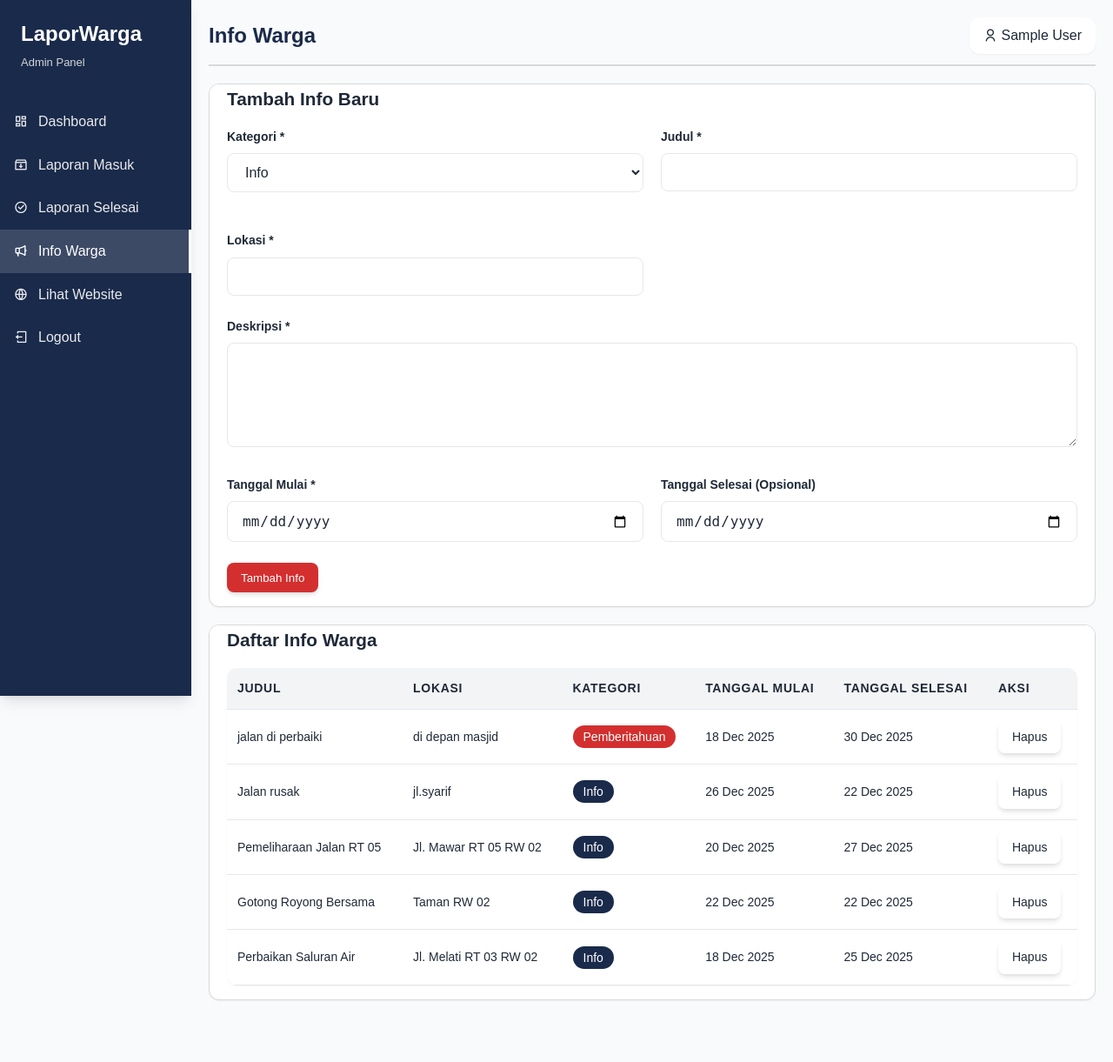
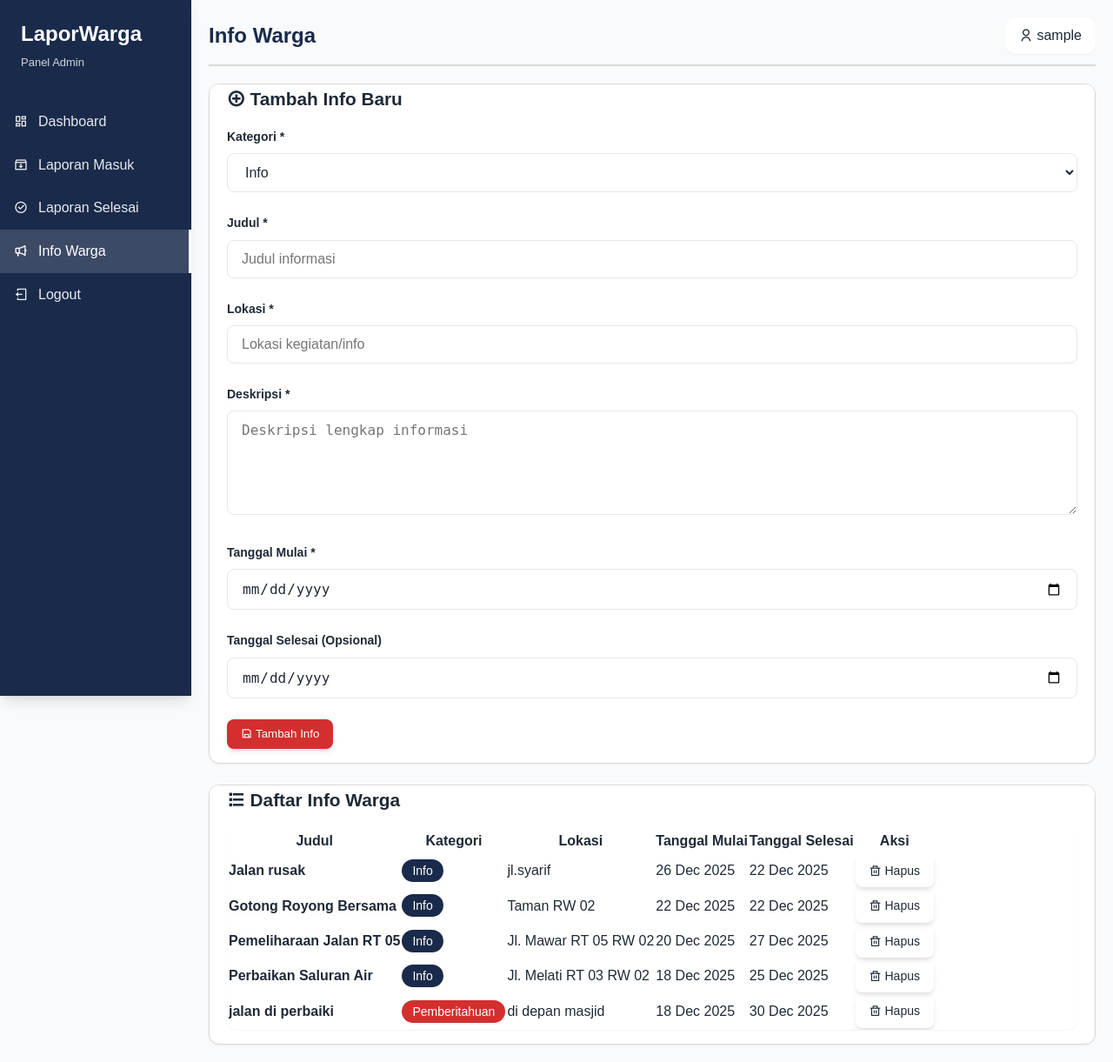
Before and after one commit to akbarpratama-dev/LaporWarga, a PHP site: page /LaporWarga1/admin/info_warga.php in a window 1280 px wide. Shown: the whole page at 87% size. Before the commit the page ends 1150 px from the top, so only its background shows below. Run offline with PHP 8.4, Linux system fonts and the light colour scheme; the visitor is signed in with stand-in values (Sample User, id 1); data comes from the database, SQL or seed files in the repository.

Commit message:
Fix admin pages layout to match dashboard design

```diff
--- a/admin/info_warga.php
+++ b/admin/info_warga.php
@@ -1,101 +1,82 @@
 <?php
 session_start();
-if(!isset($_SESSION['admin_id'])) {
+
+if (!isset($_SESSION['admin_logged_in'])) {
     header("Location: login.php?error=unauthorized");
     exit();
 }
 
 require_once '../config/database.php';
+
 $database = new Database();
 $conn = $database->getConnection();
 
-// Handle deletea
-if(isset($_GET['delete'])) {
-    $query = "DELETE FROM info_warga WHERE id = :id";
-    $stmt = $conn->prepare($query);
+// Handle delete
+if (isset($_GET['delete'])) {
+    $stmt = $conn->prepare("DELETE FROM info_warga WHERE id = :id");
     $stmt->bindParam(':id', $_GET['delete']);
     $stmt->execute();
     header("Location: info_warga.php?deleted=1");
     exit();
 }
 
-// Get all info warga
-$query = "SELECT * FROM info_warga ORDER BY created_at DESC";
-$stmt = $conn->prepare($query);
-$stmt->execute();
-$info_list = $stmt->fetchAll(PDO::FETCH_ASSOC);
+// Get all info
+$stmt = $conn->query("SELECT * FROM info_warga ORDER BY tanggal_mulai DESC");
+$infos = $stmt->fetchAll(PDO::FETCH_ASSOC);
 ?>
 <!DOCTYPE html>
 <html lang="id">
 <head>
   <meta charset="UTF-8">
   <meta name="viewport" content="width=device-width, initial-scale=1.0">
-    <title>Info Warga - LaporWarga</title>
+  <title>Info Warga - Admin</title>
   <link href="https://cdn.jsdelivr.net/npm/remixicon@3.5.0/fonts/remixicon.css" rel="stylesheet">
-    <link href="https://cdnjs.cloudflare.com/ajax/libs/remixicon/3.5.0/remixicon.css" rel="stylesheet">
-    <link rel="stylesheet" href="../public/assets/css/style.css?v=2.2">
+  <link rel="stylesheet" href="/public/assets/css/style.css?v=2.1">
 </head>
 <body class="admin-page">
-    <!-- Admin Sidebar -->
-    <div class="admin-sidebar">
+  <aside class="admin-sidebar">
     <div class="sidebar-header">
       <h2>LaporWarga</h2>
-            <p>Admin Panel</p>
+      <p>Panel Admin</p>
     </div>
     <nav class="sidebar-nav">
-            <a href="dashboard.php" class="sidebar-link">
-                <i class="ri-dashboard-line"></i> Dashboard
-            </a>
-            <a href="laporan_masuk.php" class="sidebar-link">
-                <i class="ri-inbox-archive-line"></i> Laporan Masuk
-            </a>
-            <a href="laporan_selesai.php" class="sidebar-link">
-                <i class="ri-checkbox-circle-line"></i> Laporan Selesai
-            </a>
-            <a href="info_warga.php" class="sidebar-link active">
-                <i class="ri-megaphone-line"></i> Info Warga
-            </a>
-            <a href="../public/index.php" class="sidebar-link" target="_blank">
-                <i class="ri-global-line"></i> Lihat Website
-            </a>
-            <a href="logout.php" class="sidebar-link">
-                <i class="ri-logout-box-line"></i> Logout
-            </a>
+      <a href="/admin/dashboard.php" class="sidebar-link"><i class="ri-dashboard-line"></i> Dashboard</a>
+      <a href="/admin/laporan_masuk.php" class="sidebar-link"><i class="ri-inbox-archive-line"></i> Laporan Masuk</a>
+      <a href="/admin/laporan_selesai.php" class="sidebar-link"><i class="ri-checkbox-circle-line"></i> Laporan Selesai</a>
+      <a href="/admin/info_warga.php" class="sidebar-link active"><i class="ri-megaphone-line"></i> Info Warga</a>
+      <a href="/admin/logout.php" class="sidebar-link"><i class="ri-logout-box-line"></i> Logout</a>
     </nav>
+  </aside>
+
+  <main class="admin-content">
+    <div class="admin-header">
+      <h1>Info Warga</h1>
+      <div class="admin-user"><i class="ri-user-line"></i> <?php echo htmlspecialchars($_SESSION['admin_username']); ?></div>
     </div>
 
-    <!-- Admin Content -->
-    <div class="admin-content">
-        <div class="admin-header">
-            <h1>Info Warga</h1>
-            <div class="admin-user">
-                <i class="ri-user-line"></i> <?php echo htmlspecialchars($_SESSION['admin_name']); ?>
-            </div>
-        </div>
-
-        <div class="admin-main">
-            <?php if(isset($_GET['success'])): ?>
+    <?php if (isset($_GET['success'])): ?>
     <div class="alert alert-success">
-                Info berhasil ditambahkan!
-            </div>
-            <?php endif; ?>
-            <?php if(isset($_GET['deleted'])): ?>
-            <div class="alert alert-success">
-                Info berhasil dihapus!
+      <i class="ri-checkbox-circle-line"></i> Info berhasil ditambahkan!
     </div>
     <?php endif; ?>
 
-            <!-- Add New Form -->
+    <?php if (isset($_GET['deleted'])): ?>
+    <div class="alert alert-success">
+      <i class="ri-checkbox-circle-line"></i> Info berhasil dihapus!
+    </div>
+    <?php endif; ?>
+
+    <!-- Form Tambah Info -->
     <div class="card">
       <div class="card-header">
-                    <h3>Tambah Info Baru</h3>
+        <h3><i class="ri-add-circle-line"></i> Tambah Info Baru</h3>
       </div>
       <div class="card-body">
-                    <form action="../process/upload_info_process.php" method="POST">
-                        <div class="grid" style="grid-template-columns: 1fr 1fr; gap: 20px;">
+        <form action="/process/upload_info_process.php" method="POST">
+          <div class="form-row">
             <div class="form-group">
               <label for="kategori">Kategori *</label>
-                                <select id="kategori" name="kategori" required>
+              <select id="kategori" name="kategori" required class="form-control">
                 <option value="Info">Info</option>
                 <option value="Pemberitahuan">Pemberitahuan</option>
               </select>
@@ -103,86 +84,92 @@ $info_list = $stmt->fetchAll(PDO::FETCH_ASSOC);
 
             <div class="form-group">
               <label for="judul">Judul *</label>
-                                <input type="text" id="judul" name="judul" required>
+              <input type="text" id="judul" name="judul" required class="form-control" placeholder="Judul informasi">
+            </div>
           </div>
 
           <div class="form-group">
             <label for="lokasi">Lokasi *</label>
-                                <input type="text" id="lokasi" name="lokasi" required>
-                            </div>
+            <input type="text" id="lokasi" name="lokasi" required class="form-control" placeholder="Lokasi kegiatan/info">
           </div>
 
           <div class="form-group">
             <label for="deskripsi">Deskripsi *</label>
-                            <textarea id="deskripsi" name="deskripsi" rows="4" required></textarea>
+            <textarea id="deskripsi" name="deskripsi" rows="4" required class="form-control" placeholder="Deskripsi lengkap informasi"></textarea>
           </div>
 
-                        <div class="grid" style="grid-template-columns: 1fr 1fr; gap: 20px;">
+          <div class="form-row">
             <div class="form-group">
               <label for="tanggal_mulai">Tanggal Mulai *</label>
-                                <input type="date" id="tanggal_mulai" name="tanggal_mulai" required>
+              <input type="date" id="tanggal_mulai" name="tanggal_mulai" required class="form-control">
             </div>
 
             <div class="form-group">
               <label for="tanggal_selesai">Tanggal Selesai (Opsional)</label>
-                                <input type="date" id="tanggal_selesai" name="tanggal_selesai">
+              <input type="date" id="tanggal_selesai" name="tanggal_selesai" class="form-control">
             </div>
           </div>
 
-                        <button type="submit" class="btn btn-primary">Tambah Info</button>
+          <button type="submit" class="btn btn-primary">
+            <i class="ri-save-line"></i> Tambah Info
+          </button>
         </form>
       </div>
     </div>
 
-            <!-- List Info -->
-            <div class="card" style="margin-top: 20px;">
+    <!-- Daftar Info -->
+    <div class="card" style="margin-top: 24px;">
       <div class="card-header">
-                    <h3>Daftar Info Warga</h3>
+        <h3><i class="ri-list-check"></i> Daftar Info Warga</h3>
       </div>
       <div class="card-body">
         <div class="table-responsive">
-                        <table class="table">
+          <table class="admin-table">
             <thead>
               <tr>
                 <th>Judul</th>
+                <th>Kategori</th>
                 <th>Lokasi</th>
-                                    <th>Kategori</th>
                 <th>Tanggal Mulai</th>
                 <th>Tanggal Selesai</th>
                 <th>Aksi</th>
               </tr>
             </thead>
             <tbody>
-                                <?php if(count($info_list) > 0): ?>
-                                    <?php foreach($info_list as $info): ?>
+              <?php if (empty($infos)): ?>
               <tr>
-                                        <td><?php echo htmlspecialchars($info['judul']); ?></td>
-                                        <td><?php echo htmlspecialchars($info['lokasi']); ?></td>
+                <td colspan="6" style="text-align: center; padding: 60px;">
+                  <i class="ri-megaphone-line" style="font-size: 64px; color: #e5e7eb; display: block; margin-bottom: 16px;"></i>
+                  <p style="color: #9ca3af; font-size: 16px;">Belum ada info warga</p>
+                </td>
+              </tr>
+              <?php else: ?>
+                <?php foreach ($infos as $info): ?>
+                <tr>
+                  <td><strong><?php echo htmlspecialchars($info['judul']); ?></strong></td>
                   <td>
-                                            <span class="badge <?php echo ($info['kategori'] ?? 'Info') === 'Pemberitahuan' ? 'badge-warning' : 'badge-info'; ?>">
-                                                <?php echo htmlspecialchars($info['kategori'] ?? 'Info'); ?>
+                    <span class="badge badge-<?php echo $info['kategori'] === 'Pemberitahuan' ? 'warning' : 'info'; ?>">
+                      <?php echo htmlspecialchars($info['kategori']); ?>
                     </span>
                   </td>
+                  <td><?php echo htmlspecialchars($info['lokasi']); ?></td>
                   <td><?php echo date('d M Y', strtotime($info['tanggal_mulai'])); ?></td>
                   <td><?php echo $info['tanggal_selesai'] ? date('d M Y', strtotime($info['tanggal_selesai'])) : '-'; ?></td>
                   <td>
                     <a href="?delete=<?php echo $info['id']; ?>"
                        class="btn btn-sm btn-danger"
-                                               onclick="return confirm('Yakin ingin menghapus info ini?')">Hapus</a>
+                       onclick="return confirm('Yakin ingin menghapus info ini?')">
+                      <i class="ri-delete-bin-line"></i> Hapus
+                    </a>
                   </td>
                 </tr>
                 <?php endforeach; ?>
-                                <?php else: ?>
-                                    <tr>
-                                        <td colspan="5" style="text-align: center;">Belum ada info warga</td>
-                                    </tr>
               <?php endif; ?>
             </tbody>
           </table>
         </div>
       </div>
     </div>
-        </div>
-    </div>
+  </main>
 </body>
 </html>
```
Also changed, not shown: admin/laporan_masuk.php (+59 -23 lines), admin/laporan_selesai.php (+58 -30 lines). Lines whose indentation alone changed are shown as unchanged.
